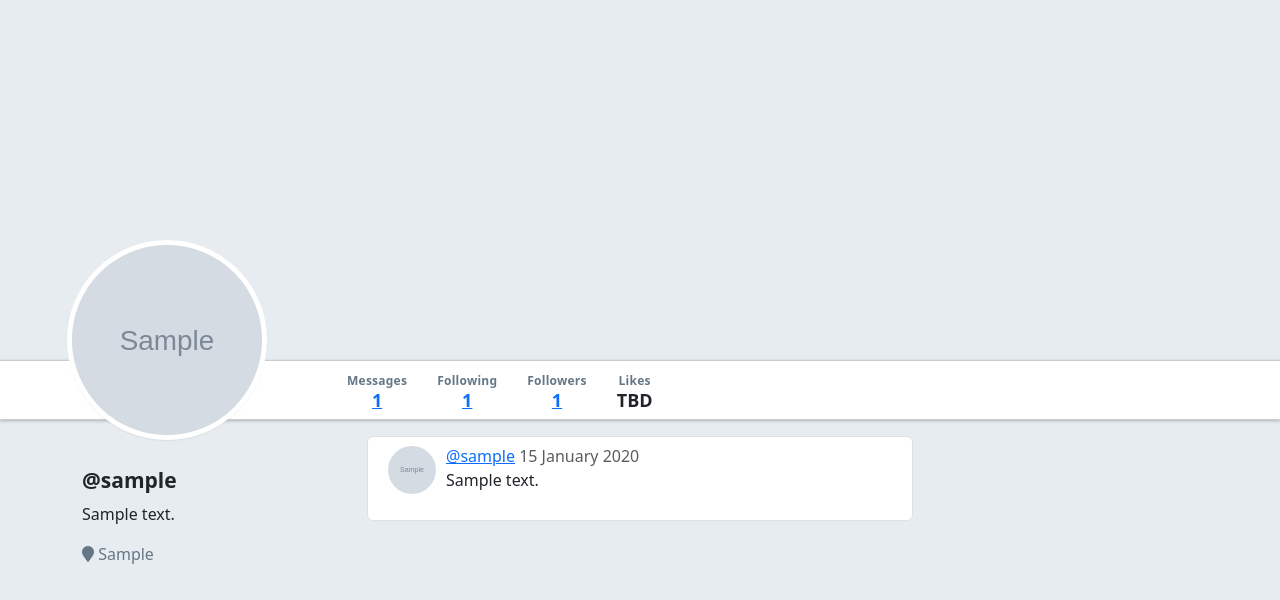
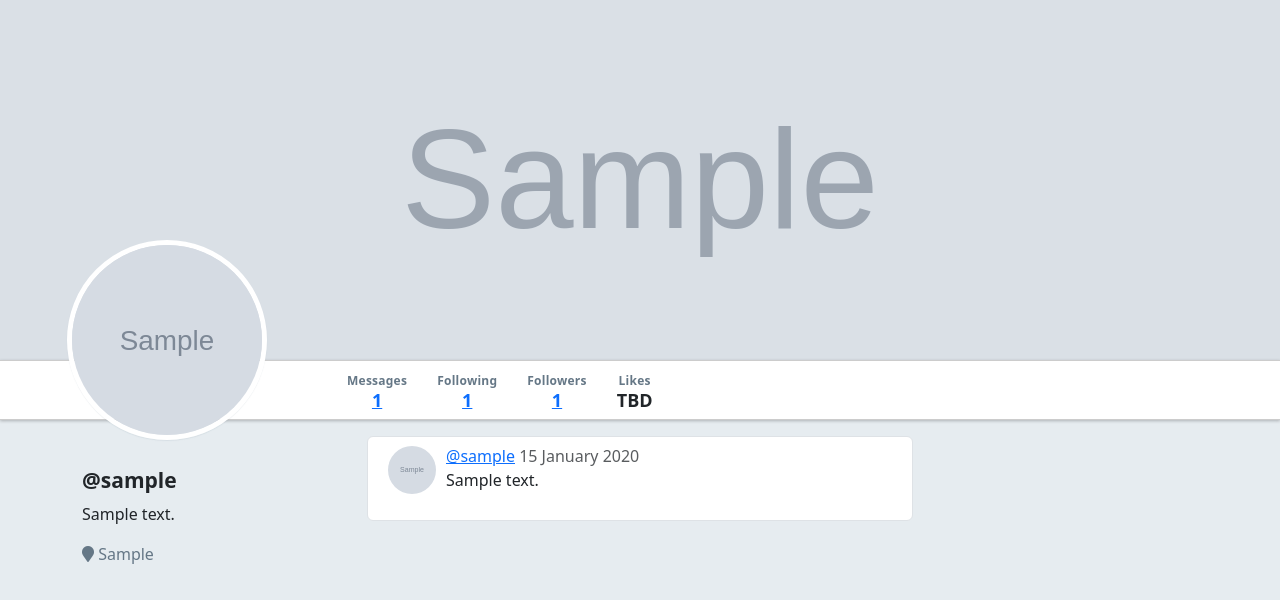
Before and after one commit to ncuenca/warbler, a Flask app: page /users/1 in a window 1280 px wide. Shown: the part 46-646 px from the top of the page. Run offline with Flask 2, Linux system fonts and the light colour scheme; tables that the repository leaves empty hold one stand-in row (values such as "Sample post"); grey boxes marked "Sample" are stand-in pictures; some libraries are stand-ins or nearby versions.

Commit message:
added header image to user detail page

```diff
--- a/static/stylesheets/style.css
+++ b/static/stylesheets/style.css
@@ -202,6 +202,13 @@ nav + .container {
   opacity: 0.7;
   background-size: cover;
   background-position: top center;
+}
+
+#warbler-hero img {
+  min-width: 100%;
+  max-width: 100%;
+  min-height: 100%;
+  max-height: 100%;
 }
 
 .full-width {
--- a/templates/users/detail.html
+++ b/templates/users/detail.html
@@ -2,7 +2,9 @@
 
 {% block content %}
 
-  <div id="warbler-hero" class="full-width"></div>
+  <div id="warbler-hero" class="full-width">
+    <img src="{{ user.header_image_url }} " alt="Header image for {{ user.username }}" id="profile-header">
+  </div>
   <img src="{{ user.image_url }}" alt="Image for {{ user.username }}" id="profile-avatar">
   <div class="row full-width">
     <div class="container">
```
